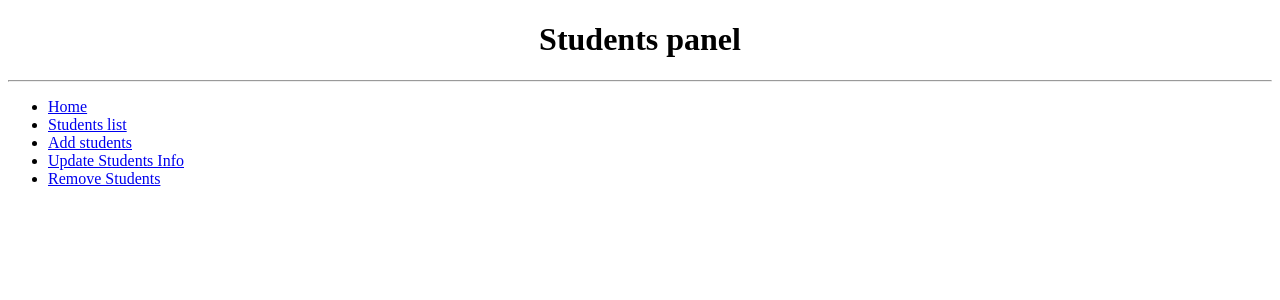
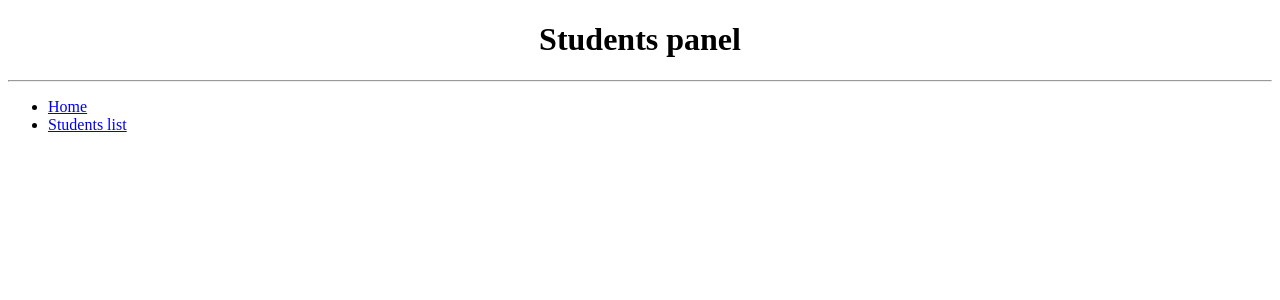
Before and after one commit to AmbujaAK/College-Management-System, a PHP site: page /views/manager/students/ in a window 1280 px wide. Shown: the top 300 px of the page. Run offline with PHP 8.4, Linux system fonts and the light colour scheme.

Commit message:
extra link removed

```diff
--- a/CMS/views/manager/students/index.php
+++ b/CMS/views/manager/students/index.php
@@ -18,10 +18,7 @@
     <div>
         <ul>
             <li><a href="../../../index.php">Home</a></li>
-            <li><a href="student_list.php">Students list</a></li>
-            <li><a href="add_student.php">Add students</a></li>
-            <li><a href="remove_student.php">Update Students Info</a></li>
-            <li><a href="update_student.php">Remove Students</a></li>
+            <li><a href="students.php">Students list</a></li>
         </ul>
     </div>
 </body>
```
